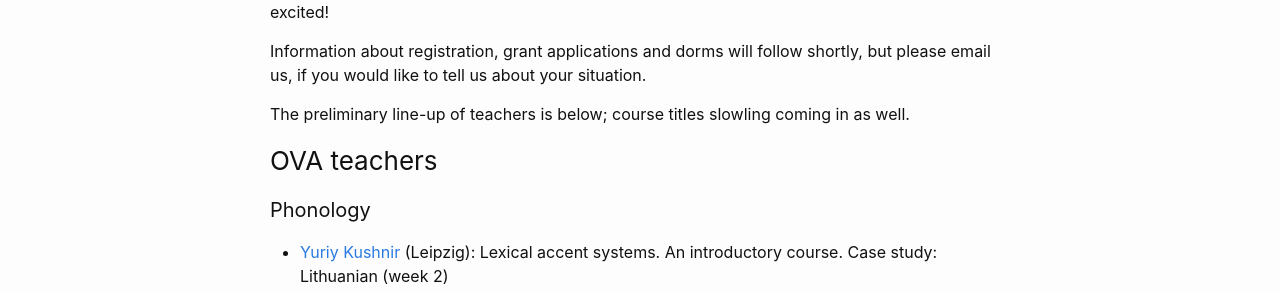
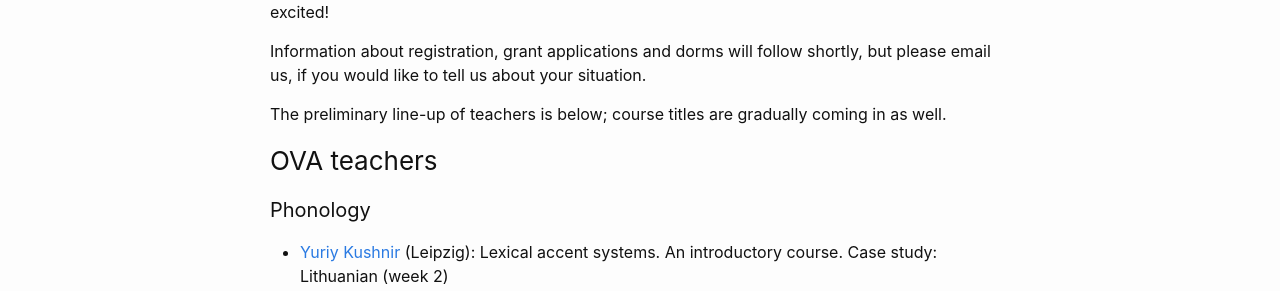
Before and after one commit to ovaschool/ovaschool.github.io, a Jekyll site: the page built from staticpages/ova2026.markdown, in a window 1280 px wide. Shown: the part 188-479 px from the top of the page. Built offline with Jekyll 4.4.1, drawn with Linux system fonts in a browser that asks for light colours.

Commit message:
Update ova2026.markdown

```diff
--- a/staticpages/ova2026.markdown
+++ b/staticpages/ova2026.markdown
@@ -11,7 +11,7 @@ Information about registration, grant applications and dorms will follow
 shortly, but please email us, if you would like to tell us about your
 situation.
 
-The preliminary line-up of teachers is below; course titles slowling coming in as well.
+The preliminary line-up of teachers is below; course titles are gradually coming in as well.
 
 ### OVA teachers
 
```
